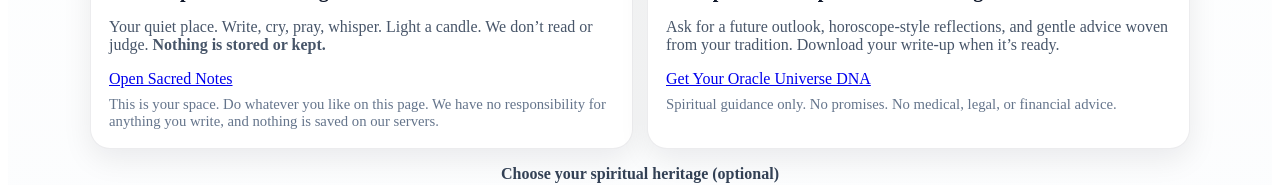
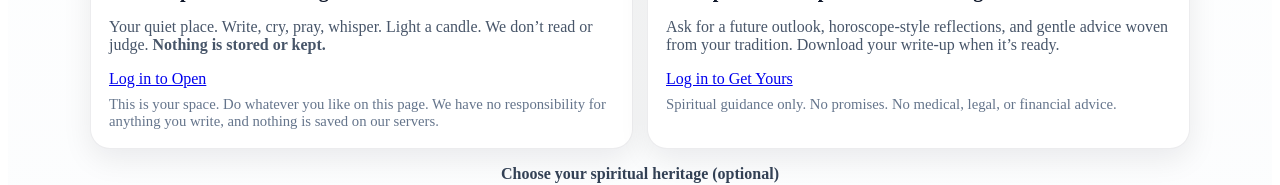
Before and after one commit to danyaffa/Total-iora, a Next.js app: page / in a window 1280 px wide. Shown: the part 376-561 px from the top of the page. Built offline with nearby package versions, Linux system fonts and the light colour scheme; no server answers.

Commit message:
Update index.js

```diff
--- a/pages/index.js
+++ b/pages/index.js
@@ -68,7 +68,11 @@ export default function Home() {
               </p>
             </header>
             <footer className="f">
-              <Link href="/sacred-space" className="btn accent">Open Sacred Notes</Link>
+              {locked ? (
+                <Link href="/login" className="btn accent" aria-disabled="true">Log in to Open</Link>
+              ) : (
+                <Link href="/sacred-space" className="btn accent">Open Sacred Notes</Link>
+              )}
               <div className="disc">
                 This is your space. Do whatever you like on this page. We have no responsibility
                 for anything you write, and nothing is saved on our servers.
@@ -86,7 +90,11 @@ export default function Home() {
               </p>
             </header>
             <footer className="f">
-              <Link href="/oracle-universe-dna" className="btn accent">Get Your Oracle Universe DNA</Link>
+              {locked ? (
+                <Link href="/login" className="btn accent" aria-disabled="true">Log in to Get Yours</Link>
+              ) : (
+                <Link href="/get-your-aura" className="btn accent">Get Your Oracle Universe DNA</Link>
+              )}
               <div className="disc">
                 Spiritual guidance only. No promises. No medical, legal, or financial advice.
               </div>
@@ -129,7 +137,6 @@ export default function Home() {
         .btn.accent { color:#fff; background:linear-gradient(135deg,#7c3aed,#14b8a6); border:none; }
         .disc { color:#64748b; font-size:.92rem; }
 
-        /* NEW STYLES */
         .previewBanner {
           margin: 8px auto 0; max-width: 1100px; padding: 10px 14px;
           background: #fffbe6; border: 1px solid #facc15; border-radius: 10px;
@@ -137,7 +144,6 @@ export default function Home() {
         }
         .previewBanner a { color: #1d4ed8; text-decoration: underline; }
 
-        /* Read-only, but fully visible */
         .main.preview-locked a,
         .main.preview-locked button,
         .main.preview-locked [role="button"],
```
